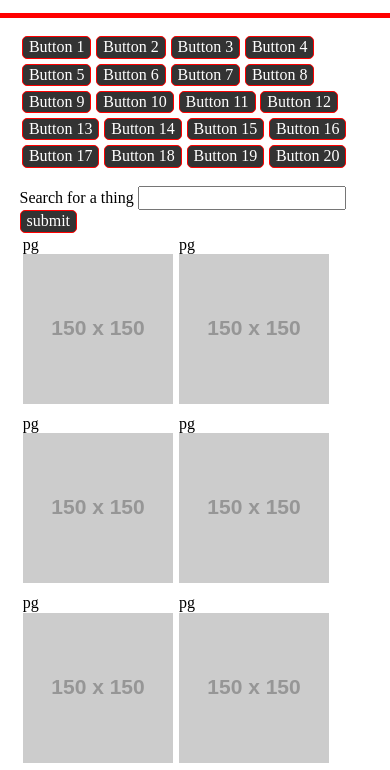
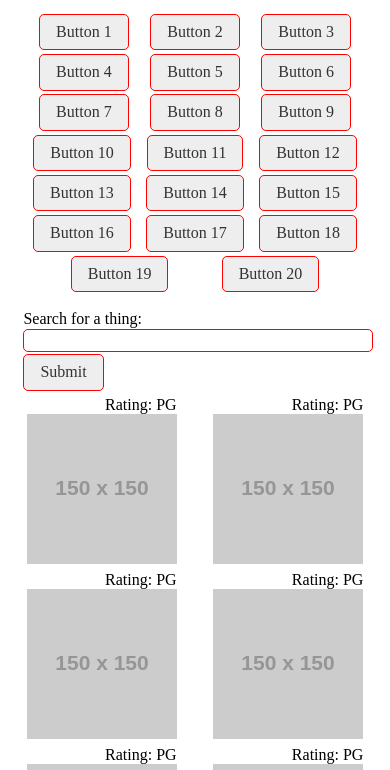
Before and after one commit to mmcxii/gif-tastic, a plain HTML site: page index.html in a window 390 px wide. Shown: the part 67-837 px from the top of the page. Drawn offline with nearby package versions, Linux system fonts and the light colour scheme; placeholder pictures from the web are drawn by us.

Commit message:
highly responsive flex based layout, theme still to be added

```diff
--- /dev/null
+++ b/assets/css/sass/abstracts/_mixins.scss
@@ -0,0 +1,5 @@
+@mixin mq($breakpoint) {
+    @media only screen and (min-width: $breakpoint) {
+        @content;
+    }
+}
--- a/assets/css/sass/abstracts/_variables.scss
+++ b/assets/css/sass/abstracts/_variables.scss
@@ -1,5 +1,5 @@
 $colors: (
-    light: #fff,
+    light: #eee,
     dark: #333,
     accent: red,
 );
--- a/assets/css/sass/base/_grid.scss
+++ b/assets/css/sass/base/_grid.scss
@@ -1,6 +1,9 @@
 .row {
     display: flex;
-    flex-direction: row-reverse;
-    flex-wrap: wrap;
-    width: 100%;
+    flex-direction: column;
+    justify-content: space-around;
+
+    @media (min-width: 40rem) {
+        flex-direction: row-reverse;
+    }
 }
--- a/assets/css/sass/components/_btn.scss
+++ b/assets/css/sass/components/_btn.scss
@@ -1,7 +1,9 @@
 .btn {
     border: 1px solid color(accent);
-    background-color: color(dark);
-    color: color(light);
+    background-color: color(light);
+    color: color(dark);
+    text-transform: capitalize;
+    padding: 8px 16px;
     border-radius: $rounded;
     cursor: pointer;
     display: block;
@@ -9,7 +11,7 @@
     transition: ease-in-out 200ms;
 
     &:hover {
-        background-color: darken(color(dark), 5);
+        background-color: darken(color(light), 5);
         transition: ease-in-out 200ms;
     }
 }
--- a/assets/css/sass/components/_byline.scss
+++ b/assets/css/sass/components/_byline.scss
@@ -1,5 +1,4 @@
 .byline {
-    flex: 1;
     display: flex;
     align-items: center;
 
--- a/assets/css/sass/components/_gif-card.scss
+++ b/assets/css/sass/components/_gif-card.scss
@@ -1,5 +1,18 @@
 .gif {
     &-card {
         margin: 0.2rem;
+        display: flex;
+        flex-direction: column;
+        justify-content: flex-end;
+    }
+
+    &-rating {
+        text-transform: uppercase;
+        margin-left: auto;
+
+        &::before {
+            content: 'Rating: ';
+            text-transform: capitalize;
+        }
     }
 }
--- a/assets/css/sass/components/_gifs.scss
+++ b/assets/css/sass/components/_gifs.scss
@@ -1,6 +1,10 @@
 #gifs {
     display: flex;
-    flex: 3;
     flex-wrap: wrap;
-    justify-content: flex-start;
+    justify-content: space-between;
+    margin: 0 1vw;
+
+    @media (min-width: 40rem) {
+        justify-content: flex-start;
+    }
 }
--- a/assets/css/sass/components/_nav.scss
+++ b/assets/css/sass/components/_nav.scss
@@ -1,5 +1,4 @@
 .nav {
-    flex: 1;
     list-style: none;
 
     display: flex;
--- a/assets/css/sass/components/_options.scss
+++ b/assets/css/sass/components/_options.scss
@@ -2,11 +2,15 @@
     margin: 1rem 0;
     display: flex;
     flex-wrap: wrap;
-    justify-content: flex-start;
+    justify-content: space-evenly;
     flex-direction: row;
     width: 100%;
 
+    @media (min-width: 40rem) {
+        justify-content: flex-start;
+    }
+
     .btn {
-        margin: 0.15rem;
+        margin: 0.5vw;
     }
 }
--- a/assets/css/sass/components/_search.scss
+++ b/assets/css/sass/components/_search.scss
@@ -1,4 +1,25 @@
 #search {
     display: flex;
-    flex: 1;
+    justify-content: flex-end;
+    margin: 0 1vw;
+
+    &-group {
+        width: 100%;
+    }
+
+    &-label {
+        font-size: 1.2rem;
+    }
+
+    &-field {
+        border-radius: $rounded;
+        border: 1px solid color(accent);
+        margin: 0.25vw;
+        margin-left: 0;
+        width: 100%;
+    }
+
+    .btn {
+        margin: 0.5vw 0;
+    }
 }
--- a/assets/css/sass/components/_social.scss
+++ b/assets/css/sass/components/_social.scss
@@ -1,5 +1,5 @@
 .social {
-    flex: 1;
+    // flex: 1;
     display: flex;
     justify-content: flex-end;
 
@@ -19,14 +19,14 @@
         font-size: $size * 0.5;
         border-radius: 50%;
 
-        color: color(light);
-        background-color: color(dark);
+        color: color(dark);
+        background-color: color(light);
         border: 1px solid color(accent);
 
         transition: ease-in-out 200ms;
 
         &:hover {
-            background-color: darken(color(dark), 5);
+            background-color: darken(color(light), 5);
             transition: ease-in-out 200ms;
         }
     }
--- a/assets/css/sass/components/_title.scss
+++ b/assets/css/sass/components/_title.scss
@@ -1,5 +1,4 @@
 .title {
-    flex: 2;
     margin: 0;
 
     font-size: 2rem;
--- a/assets/css/sass/layout/_footer.scss
+++ b/assets/css/sass/layout/_footer.scss
@@ -1,8 +1,10 @@
 footer {
     margin-top: auto;
     padding: 1% 0;
-    display: flex;
-    justify-content: space-between;
 
     border-top: 5px solid red;
+
+    .container {
+        justify-content: space-between;
+    }
 }
--- a/assets/css/sass/layout/_header.scss
+++ b/assets/css/sass/layout/_header.scss
@@ -1,7 +1,10 @@
 header {
-    display: flex;
     padding-top: 1%;
     margin-bottom: auto;
 
     border-bottom: 5px solid red;
+
+    .container {
+        justify-content: space-between;
+    }
 }
--- a/assets/css/sass/main.scss
+++ b/assets/css/sass/main.scss
@@ -1,6 +1,7 @@
 // abstracts
 @import 'abstracts/variables';
 @import 'abstracts/functions';
+@import 'abstracts/mixins';
 
 /* base */
 @import 'base/reset';
--- a/index.html
+++ b/index.html
@@ -62,9 +62,11 @@
                     <div class="row">
                         <section id="search">
                             <form action="" id="search-group">
-                                <label for="search-field">Search for a thing</label>
+                                <label for="search-field" class="search-label">
+                                    Search for a thing:
+                                </label>
                                 <input type="text" name="search-field" id="search-field" />
-                                <input type="submit" value="submit" class="btn search-btn" />
+                                <input type="submit" value="submit" class="btn" />
                             </form>
                         </section>
 
```
Also changed, not shown: assets/css/main.css.
